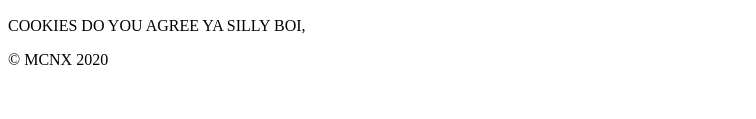
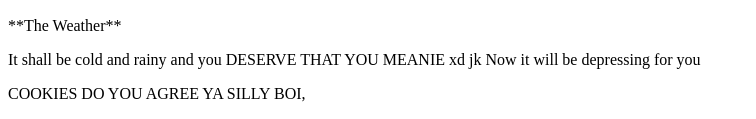
Before and after one commit to MCNX24/MCNX24.fun, a plain HTML site: page index.html in a window 1280 px wide. Shown: the part 884-1003 px from the top of the page, without its empty margins (0-756 px from the left). Before the commit the page ends 969 px from the top, so only its background shows below. Drawn offline with Linux system fonts and the light colour scheme.

Commit message:
Update index.html

```diff
--- a/index.html
+++ b/index.html
@@ -11,6 +11,8 @@
     <iframe width="560" height="315" src="https://www.youtube.com/embed/kfVsfOSbJY0" frameborder="0" gesture="media" allow="encrypted-media" allowfullscreen></iframe>
     <p>Lol this is funny lmao xd meme,</p>
     <img style="-webkit-user-select: none;background-position: 0px 0px, 10px 10px;background-size: 20px 20px;background-image:linear-gradient(45deg, #eee 25%, transparent 25%, transparent 75%, #eee 75%, #eee 100%),linear-gradient(45deg, #eee 25%, white 25%, white 75%, #eee 75%, #eee 100%);" src="https://cdn.discordapp.com/attachments/391293434830389248/398140771779477514/callingbilly2.jpg">
+    <p>**The Weather**</p>
+    <p>It shall be cold and rainy and you DESERVE THAT YOU MEANIE xd jk Now it will be depressing for you </p>
     <p>COOKIES DO YOU AGREE YA SILLY BOI,</p>
     <p>© MCNX 2020</p>
 </body>
```
